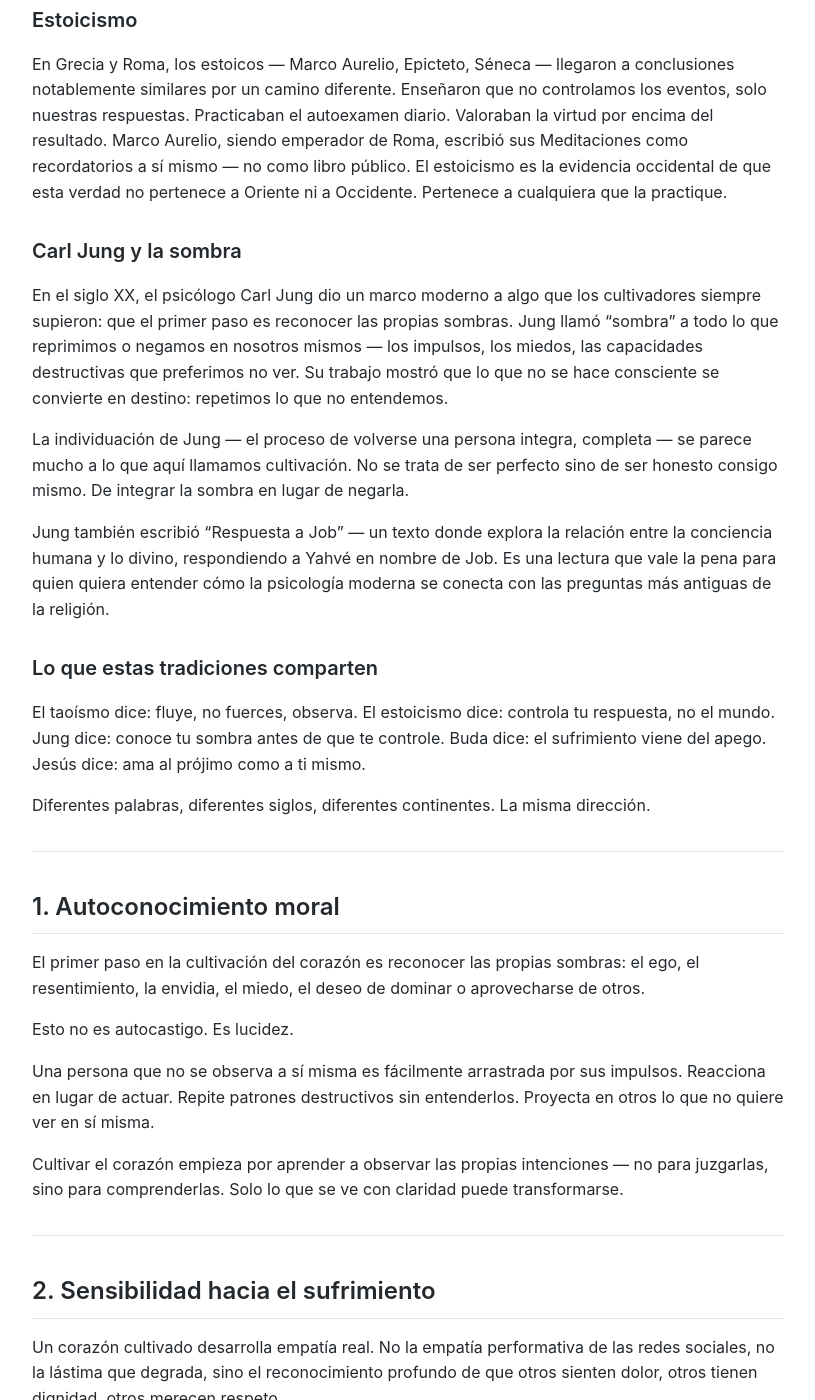
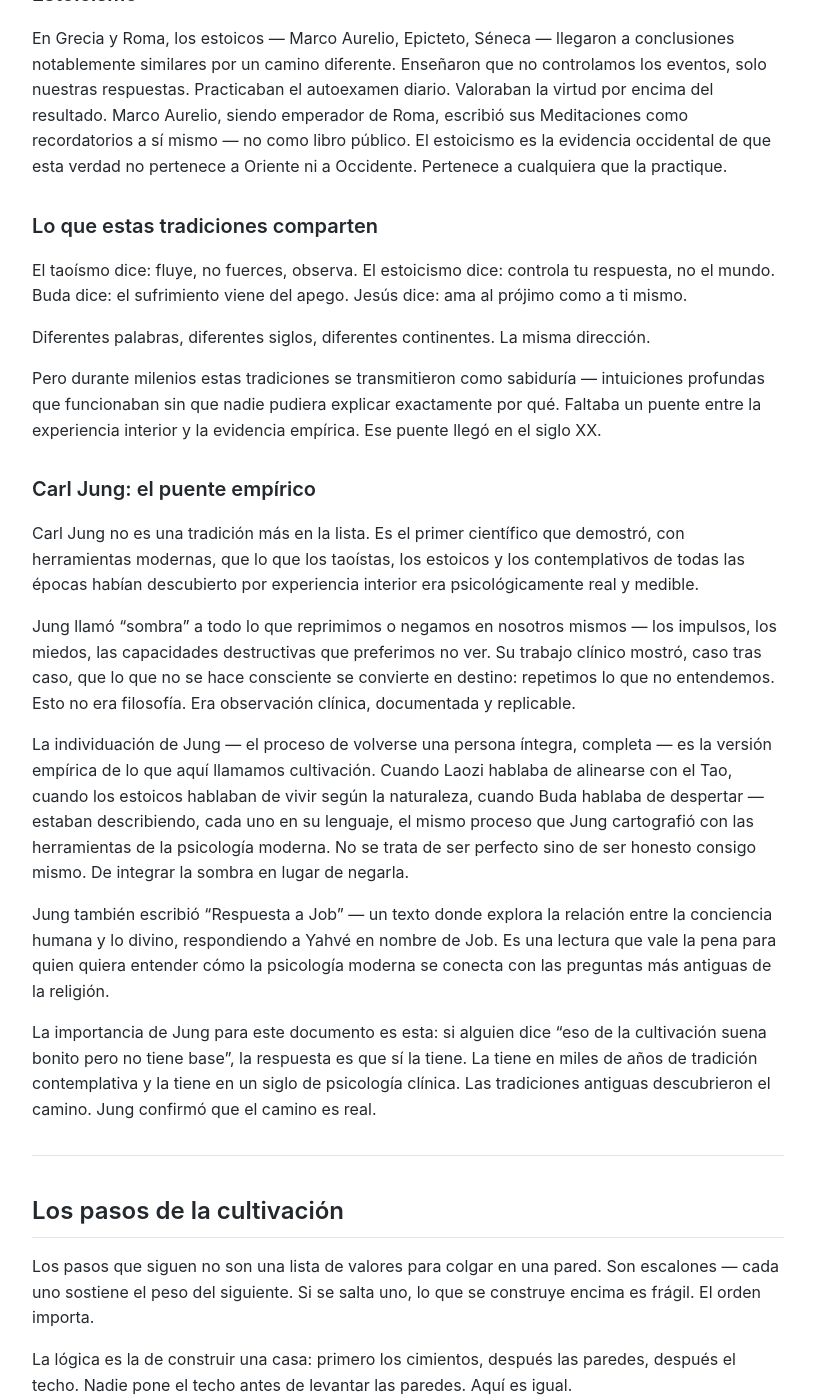
Before and after one commit to axeladriant/venezuela, a Jekyll site: the page built from cultivacion.md, in a window 1280 px wide and 1400 px high, scrolled down 1650 px. Shown: the whole window, without its empty margins (232-1047 px from the left). Built offline with Jekyll 4.4.1, drawn with Linux system fonts in a browser that asks for light colours; our own code applies the rules of GitHub Pages for plain Markdown files; some of the changed text lies outside the part shown.

Commit message:
Restructure cultivación: Jung as empirical bridge, cause-effect pillars, Venezuela at the end
- Move Venezuela context from intro to dedicated closing section as practical application
- Elevate Jung from "another tradition" to the empirical bridge that validates ancient wisdom
- Restructure pillars as interdependent cause-and-effect steps (house-building analogy)
- Each step now explains why it depends on the previous and enables the next
- Clean titles without house metaphor labels, no arbitrary numbering of total steps

Co-Authored-By: Claude Opus 4.6 <noreply@anthropic.com>

```diff
--- a/cultivacion.md
+++ b/cultivacion.md
@@ -28,7 +28,7 @@ Y lo que no queremos es lo opuesto: sufrir por pensar en el sufrimiento, persegu
 
 ## Tradiciones que señalan el mismo camino
 
-Estas ideas no son nuevas ni originales. La misma verdad ha aparecido independientemente en culturas y siglos diferentes — lo cual sugiere que hay algo genuino en ella.
+Estas ideas no son nuevas ni originales. La misma verdad ha aparecido independientemente en culturas y siglos diferentes.
 
 ### Taoísmo
 
@@ -38,35 +38,47 @@ Laozi enseñó el wu wei — la acción sin fuerza, el fluir con la realidad en
 
 En Grecia y Roma, los estoicos — Marco Aurelio, Epicteto, Séneca — llegaron a conclusiones notablemente similares por un camino diferente. Enseñaron que no controlamos los eventos, solo nuestras respuestas. Practicaban el autoexamen diario. Valoraban la virtud por encima del resultado. Marco Aurelio, siendo emperador de Roma, escribió sus Meditaciones como recordatorios a sí mismo — no como libro público. El estoicismo es la evidencia occidental de que esta verdad no pertenece a Oriente ni a Occidente. Pertenece a cualquiera que la practique.
 
-### Carl Jung y la sombra
+### Lo que estas tradiciones comparten
 
-En el siglo XX, el psicólogo Carl Jung dio un marco moderno a algo que los cultivadores siempre supieron: que el primer paso es reconocer las propias sombras. Jung llamó "sombra" a todo lo que reprimimos o negamos en nosotros mismos — los impulsos, los miedos, las capacidades destructivas que preferimos no ver. Su trabajo mostró que lo que no se hace consciente se convierte en destino: repetimos lo que no entendemos.
+El taoísmo dice: fluye, no fuerces, observa. El estoicismo dice: controla tu respuesta, no el mundo. Buda dice: el sufrimiento viene del apego. Jesús dice: ama al prójimo como a ti mismo.
 
-La individuación de Jung — el proceso de volverse una persona integra, completa — se parece mucho a lo que aquí llamamos cultivación. No se trata de ser perfecto sino de ser honesto consigo mismo. De integrar la sombra en lugar de negarla.
+Diferentes palabras, diferentes siglos, diferentes continentes. La misma dirección.
+
+Pero durante milenios estas tradiciones se transmitieron como sabiduría — intuiciones profundas que funcionaban sin que nadie pudiera explicar exactamente por qué. Faltaba un puente entre la experiencia interior y la evidencia empírica. Ese puente llegó en el siglo XX.
+
+### Carl Jung: el puente empírico
+
+Carl Jung no es una tradición más en la lista. Es el primer científico que demostró, con herramientas modernas, que lo que los taoístas, los estoicos y los contemplativos de todas las épocas habían descubierto por experiencia interior era psicológicamente real y medible.
+
+Jung llamó "sombra" a todo lo que reprimimos o negamos en nosotros mismos — los impulsos, los miedos, las capacidades destructivas que preferimos no ver. Su trabajo clínico mostró, caso tras caso, que lo que no se hace consciente se convierte en destino: repetimos lo que no entendemos. Esto no era filosofía. Era observación clínica, documentada y replicable.
+
+La individuación de Jung — el proceso de volverse una persona íntegra, completa — es la versión empírica de lo que aquí llamamos cultivación. Cuando Laozi hablaba de alinearse con el Tao, cuando los estoicos hablaban de vivir según la naturaleza, cuando Buda hablaba de despertar — estaban describiendo, cada uno en su lenguaje, el mismo proceso que Jung cartografió con las herramientas de la psicología moderna. No se trata de ser perfecto sino de ser honesto consigo mismo. De integrar la sombra en lugar de negarla.
 
 Jung también escribió "Respuesta a Job" — un texto donde explora la relación entre la conciencia humana y lo divino, respondiendo a Yahvé en nombre de Job. Es una lectura que vale la pena para quien quiera entender cómo la psicología moderna se conecta con las preguntas más antiguas de la religión.
 
-### Lo que estas tradiciones comparten
-
-El taoísmo dice: fluye, no fuerces, observa. El estoicismo dice: controla tu respuesta, no el mundo. Jung dice: conoce tu sombra antes de que te controle. Buda dice: el sufrimiento viene del apego. Jesús dice: ama al prójimo como a ti mismo.
-
-Diferentes palabras, diferentes siglos, diferentes continentes. La misma dirección.
+La importancia de Jung para este documento es esta: si alguien dice "eso de la cultivación suena bonito pero no tiene base", la respuesta es que sí la tiene. La tiene en miles de años de tradición contemplativa y la tiene en un siglo de psicología clínica. Las tradiciones antiguas descubrieron el camino. Jung confirmó que el camino es real.
 
 ---
 
-## 1. Autoconocimiento moral
+## Los pasos de la cultivación
 
-El primer paso en la cultivación del corazón es reconocer las propias sombras: el ego, el resentimiento, la envidia, el miedo, el deseo de dominar o aprovecharse de otros.
+Los pasos que siguen no son una lista de valores para colgar en una pared. Son escalones — cada uno sostiene el peso del siguiente. Si se salta uno, lo que se construye encima es frágil. El orden importa.
+
+La lógica es la de construir una casa: primero los cimientos, después las paredes, después el techo. Nadie pone el techo antes de levantar las paredes. Aquí es igual.
+
+### 1. Autoconocimiento moral
+
+Todo empieza aquí. Reconocer las propias sombras: el ego, el resentimiento, la envidia, el miedo, el deseo de dominar o aprovecharse de otros.
 
 Esto no es autocastigo. Es lucidez.
 
-Una persona que no se observa a sí misma es fácilmente arrastrada por sus impulsos. Reacciona en lugar de actuar. Repite patrones destructivos sin entenderlos. Proyecta en otros lo que no quiere ver en sí misma.
+Una persona que no se observa a sí misma es fácilmente arrastrada por sus impulsos. Reacciona en lugar de actuar. Repite patrones destructivos sin entenderlos. Proyecta en otros lo que no quiere ver en sí misma. Sin este paso, los siguientes son imposibles — porque cada uno requiere ver con claridad, y la claridad empieza por verse a uno mismo.
 
-Cultivar el corazón empieza por aprender a observar las propias intenciones — no para juzgarlas, sino para comprenderlas. Solo lo que se ve con claridad puede transformarse.
+**Por qué es primero:** Sin autoconocimiento, la empatía se confunde con proyección. La verdad se confunde con opinión. La responsabilidad se confunde con culpa. Todo lo que sigue depende de que este cimiento esté puesto.
 
----
+### 2. Sensibilidad hacia el sufrimiento
 
-## 2. Sensibilidad hacia el sufrimiento
+Una vez que una persona se observa a sí misma con honestidad, ocurre algo natural: empieza a ver a los demás con más claridad también. Reconocer las propias sombras enseña que el otro también las tiene — y que el otro también sufre.
 
 Un corazón cultivado desarrolla empatía real. No la empatía performativa de las redes sociales, no la lástima que degrada, sino el reconocimiento profundo de que otros sienten dolor, otros tienen dignidad, otros merecen respeto.
 
@@ -74,29 +86,31 @@ La empatía no es debilidad. Es la base de la convivencia humana. Un pueblo inca
 
 Esto se enseña. Se enseña en la infancia, cuando un niño aprende que sus acciones afectan a otros. Se refuerza en la adolescencia, cuando se desarrolla la capacidad de ponerse en el lugar del otro. Y se practica toda la vida, especialmente en los momentos donde es más fácil mirar hacia otro lado.
 
----
+**Por qué sigue al autoconocimiento:** La empatía sin autoconocimiento es frágil — se proyecta, se distorsiona, se confunde con la necesidad de ser visto como buena persona. Solo quien se conoce puede conocer genuinamente al otro.
 
-## 3. Amor por la verdad
+### 3. Amor por la verdad
+
+Quien se conoce a sí mismo y siente el sufrimiento del otro tiene ahora una pregunta inevitable: ¿por qué las cosas son como son? Esa pregunta exige honestidad — y la honestidad es amor por la verdad.
 
 La cultivación del corazón exige honestidad intelectual. Esto implica rechazar la mentira — empezando por las mentiras que nos contamos a nosotros mismos. Resistir la manipulación — tanto la que viene de afuera como la que ejercemos sobre otros. Buscar comprender la realidad tal como es, no como quisiéramos que fuera.
 
 Una persona que se acostumbra a la mentira termina perdiendo contacto con la realidad. Y una sociedad que normaliza la mentira — en la política, en los negocios, en las relaciones — pierde la capacidad de resolver sus problemas, porque ya no puede diagnosticarlos con honestidad.
 
-Venezuela se mintió a sí misma durante décadas. Sobre su riqueza, sobre su modelo, sobre su cultura. La verdad es el primer acto de sanación.
+**Por qué sigue a la sensibilidad:** Sentir el sufrimiento del otro sin buscar la verdad de sus causas produce impotencia o sentimentalismo. La empatía necesita un marco de verdad para convertirse en acción útil. Y la verdad necesita empatía para no volverse crueldad.
 
----
+### 4. Responsabilidad por las propias acciones
 
-## 4. Responsabilidad por las propias acciones
+Quien se conoce, siente al otro y busca la verdad llega inevitablemente a una conclusión: soy responsable de lo que hago con lo que sé.
 
 Un corazón cultivado no culpa constantemente a la sociedad, al gobierno, a la suerte ni a fuerzas sobrenaturales. Reconoce que cada acción tiene consecuencias y que la responsabilidad personal es uno de los pilares del carácter.
 
 Esto no significa negar que existen injusticias sistémicas. Significa que aun dentro de circunstancias injustas, cada persona conserva un margen de decisión — y es responsable de lo que hace con ese margen.
 
-La cultura del "no es mi culpa" es una de las enfermedades más profundas de la sociedad venezolana. Cultivar la responsabilidad personal es el antídoto directo.
+**Por qué sigue al amor por la verdad:** La responsabilidad sin verdad es ciega — se asume culpa por cosas que no son culpa propia, o se niega culpa de lo que sí lo es. Solo quien ve la realidad con claridad puede asumir responsabilidad con justicia.
 
----
+### 5. Disciplina interior
 
-## 5. Disciplina interior
+Saber, sentir, entender y aceptar responsabilidad no bastan si la persona no puede sostener su conducta en el tiempo. La disciplina es lo que convierte las intenciones en hábitos.
 
 El corazón no se cultiva solo con buenas intenciones. Requiere práctica diaria: controlar impulsos destructivos, actuar con integridad incluso cuando es difícil, mantener coherencia entre palabras y acciones.
 
@@ -104,23 +118,41 @@ La disciplina interior no es represión. Es la capacidad de elegir conscientemen
 
 Esto se entrena. Como un músculo. Y como un músculo, se atrofia sin uso.
 
----
+**Por qué sigue a la responsabilidad:** Aceptar responsabilidad sin disciplina produce culpa crónica — la persona sabe lo que debería hacer pero no puede hacerlo. La disciplina es el mecanismo que transforma la responsabilidad aceptada en conducta sostenida.
 
-## 6. Capacidad de perdón
+### 6. Capacidad de perdón
+
+A esta altura, la persona se conoce, siente al otro, busca la verdad, asume responsabilidad y tiene disciplina. Pero falta algo: liberar lo que pesa. Ahí entra el perdón.
 
 Un corazón cultivado no vive dominado por el resentimiento. El resentimiento perpetúa conflictos y destruye comunidades desde adentro, a veces durante generaciones.
 
 Perdonar no significa justificar el daño. No significa olvidar. No significa reconciliarse con quien nos lastimó. Significa liberarse de la cadena del odio para poder seguir adelante con claridad.
 
-Venezuela necesitará perdonar mucho para reconstruirse. No porque los responsables del daño lo merezcan, sino porque una sociedad envenenada de resentimiento no puede construir nada nuevo.
+**Por qué viene aquí y no antes:** El perdón prematuro — sin autoconocimiento, sin verdad, sin responsabilidad — es negación disfrazada de virtud. Solo quien ha construido los pasos anteriores puede perdonar de verdad, porque sabe exactamente qué está perdonando y por qué.
+
+### 7. Orientación hacia el bien común
+
+La casa está construida. Ahora hay que vivirla — y abrir la puerta.
+
+La cultivación del corazón implica entender que la vida no es únicamente personal. El individuo forma parte de una comunidad, de una sociedad, de una humanidad compartida.
+
+El corazón cultivado busca contribuir al bienestar colectivo — no por obligación, no por presión social, sino porque comprende que su propio bienestar está entrelazado con el de los demás. Esto no es colectivismo forzado. Es la madurez de reconocer que nadie prospera verdaderamente en medio de una sociedad que se desmorona.
+
+**Por qué es el último paso:** Una persona que intenta servir al bien común sin haber cultivado los pasos anteriores produce más daño que bien — proyecta sus sombras en causas nobles, confunde su ego con servicio, o se quema por falta de disciplina. La historia está llena de revolucionarios que quisieron salvar al mundo sin haberse conocido a sí mismos. Los resultados están a la vista.
 
 ---
 
-## 7. Orientación hacia el bien común
+## Venezuela: la aplicación práctica
 
-Finalmente, la cultivación del corazón implica entender que la vida no es únicamente personal. El individuo forma parte de una comunidad, de una sociedad, de una humanidad compartida.
+Todo lo anterior es universal. Aplica a cualquier persona, en cualquier lugar, en cualquier siglo.
 
-El corazón cultivado busca contribuir al bienestar colectivo — no por obligación, no por presión social, sino porque comprende que su propio bienestar está entrelazado con el de los demás. Esto no es colectivismo forzado. Es la madurez de reconocer que nadie prospera verdaderamente en medio de una sociedad que se desmorona.
+Pero este documento existe porque hay un lugar que necesita escucharlo con urgencia.
+
+Venezuela es la prueba de lo que pasa cuando un pueblo no cultiva su carácter. Se mintió a sí misma durante décadas — sobre su riqueza, sobre su modelo, sobre su cultura. La verdad fue el primer sacrificio. La cultura del "no es mi culpa" se convirtió en una de sus enfermedades más profundas. Y el resentimiento acumulado — entre clases, entre partidos, entre generaciones — envenenó la capacidad de construir algo nuevo.
+
+Venezuela necesitará recorrer estos pasos como sociedad. Necesitará autoconocimiento — mirar sin excusas cómo llegó aquí. Necesitará sensibilidad — para que el sufrimiento del otro no se normalice un día más. Necesitará verdad — porque la mentira fue combustible de todo lo que se desmoronó. Necesitará responsabilidad — porque esperar que alguien venga a salvarnos es la receta que ya fracasó. Necesitará disciplina — porque los cambios que duran no son los de un decreto sino los de un hábito. Necesitará perdón — no porque los responsables lo merezcan, sino porque una sociedad envenenada de resentimiento no puede construir nada nuevo. Y necesitará orientación hacia el bien común — porque la mano que se nos repartió es bastante mala, y solo jugándola juntos tiene sentido.
+
+Los grandes cambios nacionales empiezan en decisiones pequeñas y repetidas. Un corazón cultivado a la vez, multiplicado por millones, produce un país diferente — desde adentro hacia afuera.
 
 ---
 
@@ -128,8 +160,6 @@ El corazón cultivado busca contribuir al bienestar colectivo — no por obligac
 
 Nada de lo anterior sirve como lista de valores en una pared. La cultivación del corazón es una práctica diaria, no un documento. Se cultiva en cómo tratamos al que nos sirve el café, en si devolvemos el cambio de más, en si decimos la verdad cuando mentir sería más cómodo, en si ayudamos cuando nadie nos ve.
 
-Los grandes cambios nacionales empiezan en decisiones pequeñas y repetidas. Un corazón cultivado a la vez, multiplicado por millones, produce un país diferente — desde adentro hacia afuera.
-
 ---
 
 **Ver también:** [Oficios fundamentales](./oficios.md) — la cultivación práctica: de la tierra, de las manos, del sustento.
```
Also changed, not shown: other parts of cultivacion.md (+2 -2 lines).
